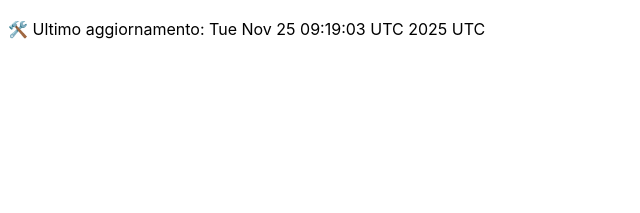
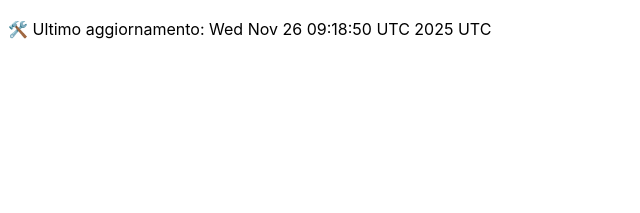
Before and after one commit to DanteTrb/DanteTrb.github.io, a Jekyll site: the page built from badges.md, in a window 1280 px wide. Shown: the top 213 px of the page, without its empty margins (0-640 px from the left). Built offline with Jekyll 4.4.1, drawn with Linux system fonts in a browser that asks for light colours; our own code applies the rules of GitHub Pages for plain Markdown files.

Commit message:
🛠️ Aggiornamento automatico badge

```diff
--- a/badges.md
+++ b/badges.md
@@ -1 +1 @@
-🛠️ Ultimo aggiornamento: Tue Nov 25 09:19:03 UTC 2025 UTC
+🛠️ Ultimo aggiornamento: Wed Nov 26 09:18:50 UTC 2025 UTC
```
